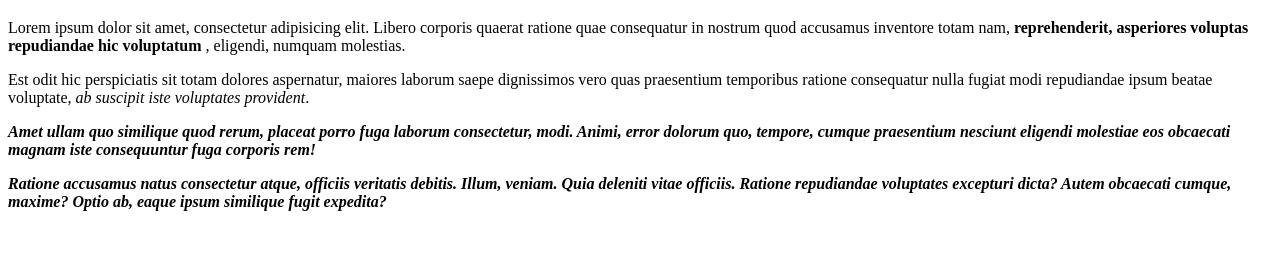
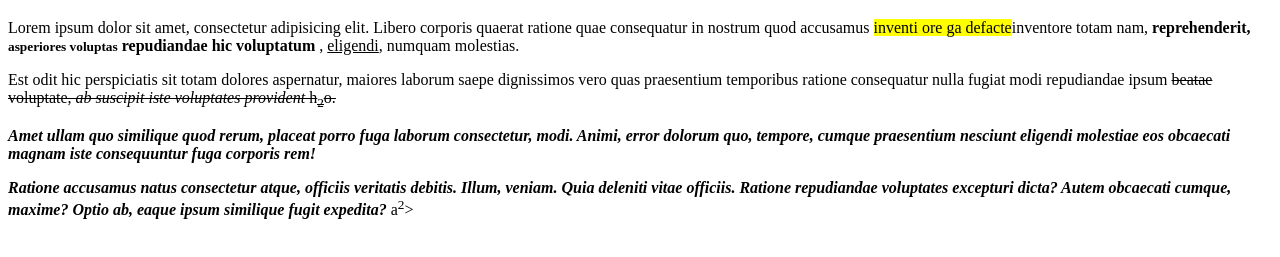
Before and after one commit to Zorooo33/Simple-Blog-Page_-template-, a plain HTML site: page index.html in a window 1280 px wide. Shown: the part 61-318 px from the top of the page. Drawn offline with Linux system fonts and the light colour scheme.

Commit message:
README.md

```diff
--- a/index.html
+++ b/index.html
@@ -11,11 +11,17 @@
 	 <!-- You can replace the lorem ipsum by your own text -->
 	 <!-- <strong> makes text bold and gives them importance -->
 	 <!-- <em> makes text italic and gives them emphasis -->
-	<p><p>Lorem ipsum dolor sit amet, consectetur adipisicing elit. Libero corporis quaerat ratione quae consequatur in nostrum quod accusamus inventore totam nam, <strong>reprehenderit, asperiores voluptas repudiandae hic voluptatum</strong> , eligendi, numquam molestias.</p>
-	<p>Est odit hic perspiciatis sit totam dolores aspernatur, maiores laborum saepe dignissimos vero quas praesentium temporibus ratione consequatur nulla fugiat modi repudiandae ipsum beatae voluptate, <em>ab suscipit iste voluptates provident</em>.</p>
+	 <!-- <small> makes text's size small -->
+	 <!-- <mark> highlights text -->
+	 <!-- <del> makes text looks like it has been cutted -->
+	 <!-- The HTML <ins> element defines a text that has been inserted into a document. Browsers will usually underline inserted text -->
+	 <!-- he HTML <sub> element defines subscript text. Subscript text appears half a character below the normal line, and is sometimes rendered in a smaller font. Subscript text can be used for chemical formulas, like H2O -->
+	 <!-- The HTML <sup> element defines superscript text. Superscript text appears half a character above the normal line, and is sometimes rendered in a smaller font. Superscript text can be used for footnotes, like WWW[1] -->
+	<p><p>Lorem ipsum dolor sit amet, consectetur adipisicing elit. Libero corporis quaerat ratione quae consequatur in nostrum quod accusamus <mark>inventi ore ga defacte</mark>inventore totam nam, <strong>reprehenderit, <small>asperiores voluptas</small> repudiandae hic voluptatum</strong> , <ins>eligendi</ins>, numquam molestias.</p>
+	<p>Est odit hic perspiciatis sit totam dolores aspernatur, maiores laborum saepe dignissimos vero quas praesentium temporibus ratione consequatur nulla fugiat modi repudiandae ipsum <del>beatae <del>voluptate, <em>ab suscipit iste voluptates provident</em>  h<sub>2</sub>o.</p>
 	<!-- you can also make text both bold and italic -->
 	<p><strong><em>Amet ullam quo similique quod rerum, placeat porro fuga laborum consectetur, modi. Animi, error dolorum quo, tempore, cumque praesentium nesciunt eligendi molestiae eos obcaecati magnam iste consequuntur fuga corporis rem!</p>
-	<p>Ratione accusamus natus consectetur atque, officiis veritatis debitis. Illum, veniam. Quia deleniti vitae officiis. Ratione repudiandae voluptates excepturi dicta? Autem obcaecati cumque, maxime? Optio ab, eaque ipsum similique fugit expedita?</strong></em></p>
+	<p>Ratione accusamus natus consectetur atque, officiis veritatis debitis. Illum, veniam. Quia deleniti vitae officiis. Ratione repudiandae voluptates excepturi dicta? Autem obcaecati cumque, maxime? Optio ab, eaque ipsum similique fugit expedita?</strong></em>  a<sup>2</sup>></p>
 </body>
 </html>
 <!-- THANKS FOR READING THIS -->
```
Also changed, not shown: 1 other file.
